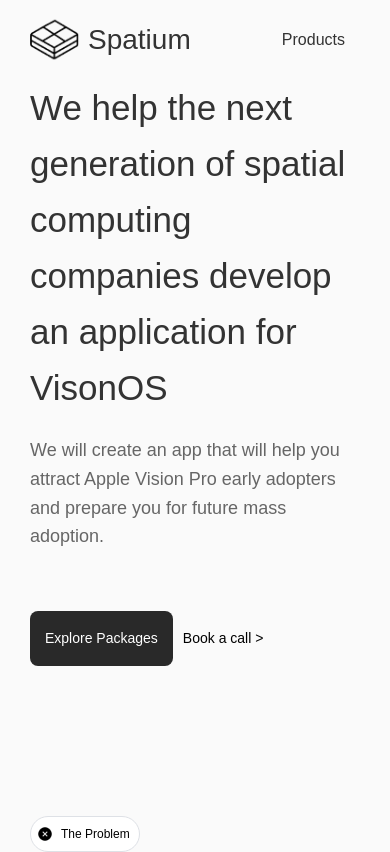
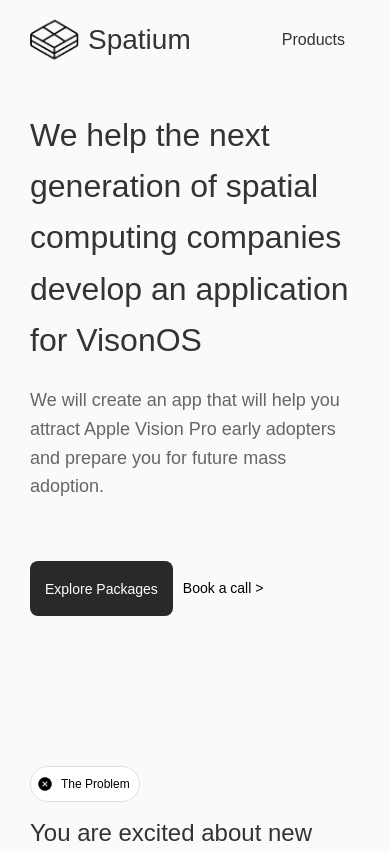
Before and after one commit to vladyslavpodenko/Spatiumxr.eu, a Next.js app: page / in a window 390 px wide. Shown: the top 852 px of the page. Built offline with nearby package versions, Linux system fonts and the light colour scheme; a web font is replaced by a local one.

Commit message:
navbar fix

```diff
--- a/src/styles/Index.css
+++ b/src/styles/Index.css
@@ -324,4 +324,8 @@
     .problem-item,.solution-item{
         max-width: Calc(100vw - 60px);
     }
+    header h1{
+        margin-top: 30px;
+        font-size: 32px;
+    }
 }
```
